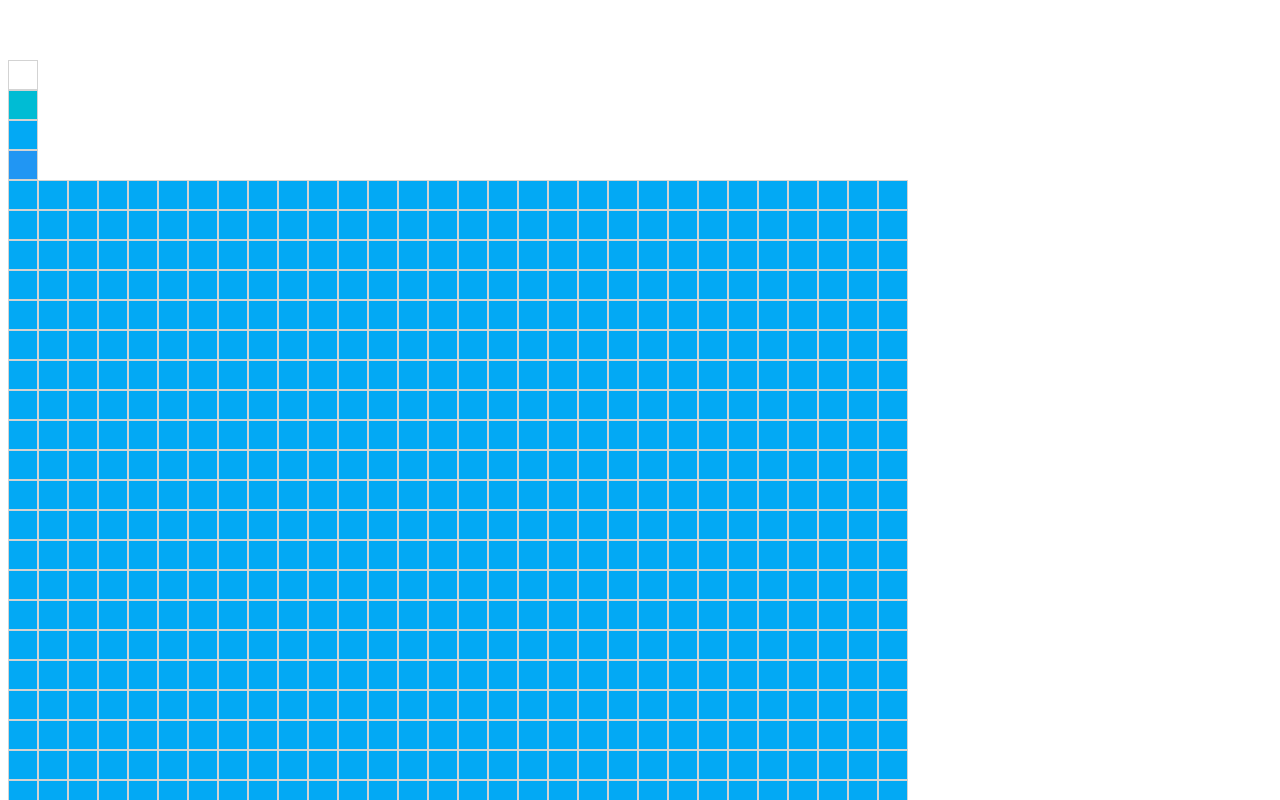
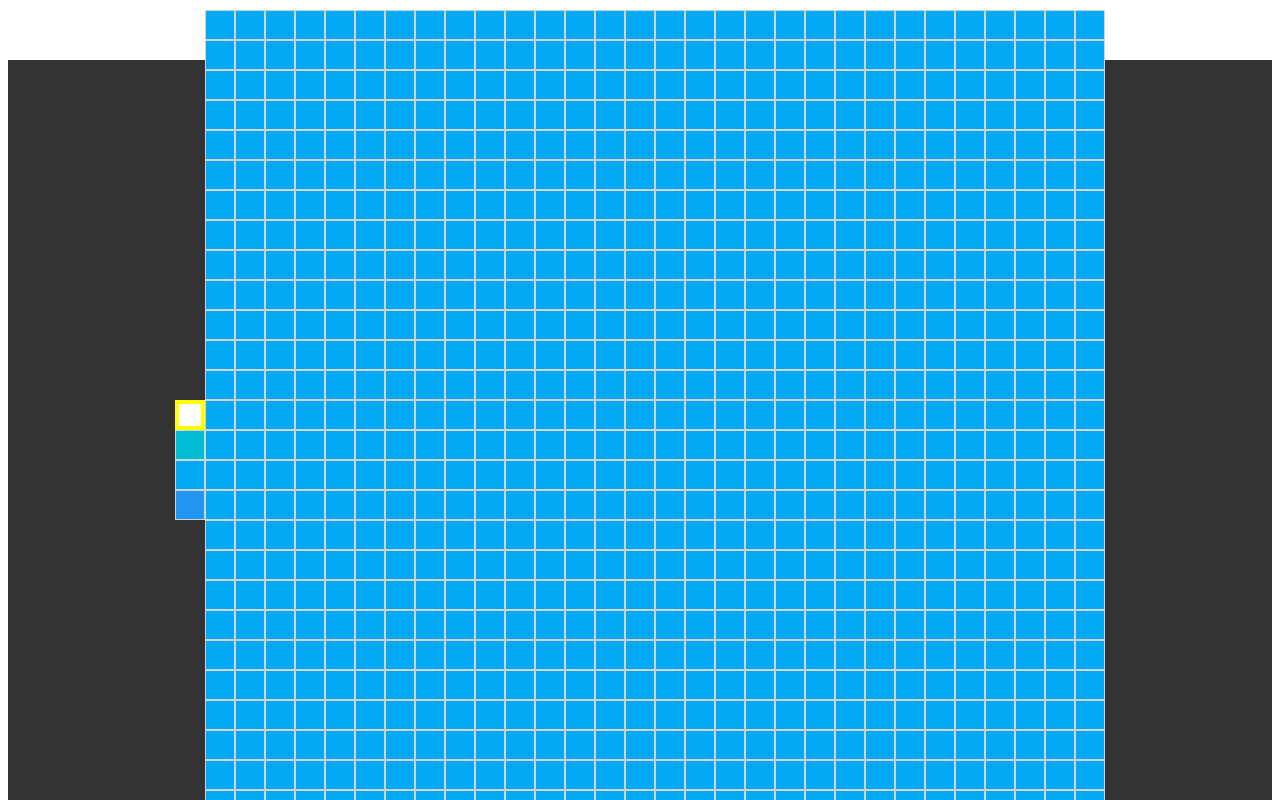
Before and after one commit to charmcity-code/pixel-draw, a Vue app: page / in a window 1280 px wide. Shown: the top 800 px of the page. Built offline with nearby package versions, Linux system fonts and the light colour scheme.

Commit message:
add event system handler to change color of pixel

```diff
--- a/src/App.vue
+++ b/src/App.vue
@@ -1,19 +1,29 @@
 <template>
   <div id="app">
-    <ColorPicker />
+    <ColorPicker :color="color" />
     <Canvas />
   </div>
 </template>
 
 <script>
-import Canvas from './components/Canvas';
-import ColorPicker from './components/ColorPicker';
+import Canvas from "./components/Canvas";
+import ColorPicker from "./components/ColorPicker";
 
 export default {
-  name: 'App',
+  name: "App",
+  data: function() {
+    return {
+      color: "white",
+    };
+  },
   components: {
     Canvas,
     ColorPicker,
+  },
+  mounted() {
+    this.$root.$on("updatecolor", color => {
+      this.color = color;
+    });
   },
 };
 </script>
@@ -26,5 +36,11 @@
   text-align: center;
   color: #2c3e50;
   margin-top: 60px;
+
+  background-color: #333;
+  display: flex;
+  justify-content: center;
+  align-items: center;
+  height: 100vh;
 }
 </style>
--- a/src/components/Canvas.vue
+++ b/src/components/Canvas.vue
@@ -5,10 +5,10 @@
 </template>
 
 <script>
-import Pixel from './Pixel';
+import Pixel from "./Pixel";
 
 export default {
-  name: 'Canvas',
+  name: "Canvas",
   components: {
     Pixel,
   },
--- a/src/components/ColorPicker.vue
+++ b/src/components/ColorPicker.vue
@@ -1,16 +1,31 @@
 <template>
   <div>
-    <Pixel color="white" />
-    <Pixel color="lightblue" />
-    <Pixel color="blue" />
-    <Pixel color="darkblue" />
+    <Pixel
+      interactive
+      color="white"
+      :current="color == 'white' ? true : false"
+    />
+    <Pixel
+      interactive
+      color="lightblue"
+      :current="color == 'lightblue' ? true : false"
+    />
+    <Pixel interactive color="blue" :current="color == 'blue' ? true : false" />
+    <Pixel
+      interactive
+      color="darkblue"
+      :current="color == 'darkblue' ? true : false"
+    />
   </div>
 </template>
 
 <script>
-import Pixel from './Pixel';
+import Pixel from "./Pixel";
 export default {
-  name: 'ColorPicker',
+  name: "ColorPicker",
+  props: {
+    color: String,
+  },
   components: {
     Pixel,
   },
--- a/src/components/Pixel.vue
+++ b/src/components/Pixel.vue
@@ -1,5 +1,8 @@
 <template>
-  <div :class="['pixel', color]"></div>
+  <div
+    @click="interactive && changeColor(color)"
+    :class="['pixel', color, current ? 'current' : '']"
+  ></div>
 </template>
 
 <style scoped>
@@ -22,13 +25,24 @@
 .darkblue {
   background-color: rgb(33, 150, 243);
 }
+
+.pixel.current {
+  border: 4px solid yellow;
+}
 </style>
 
 <script>
 export default {
-  name: 'Pixel',
+  name: "Pixel",
   props: {
     color: String,
+    current: Boolean,
+    interactive: Boolean,
+  },
+  methods: {
+    changeColor: function(color) {
+      this.$root.$emit("updatecolor", color);
+    },
   },
 };
 </script>
```
